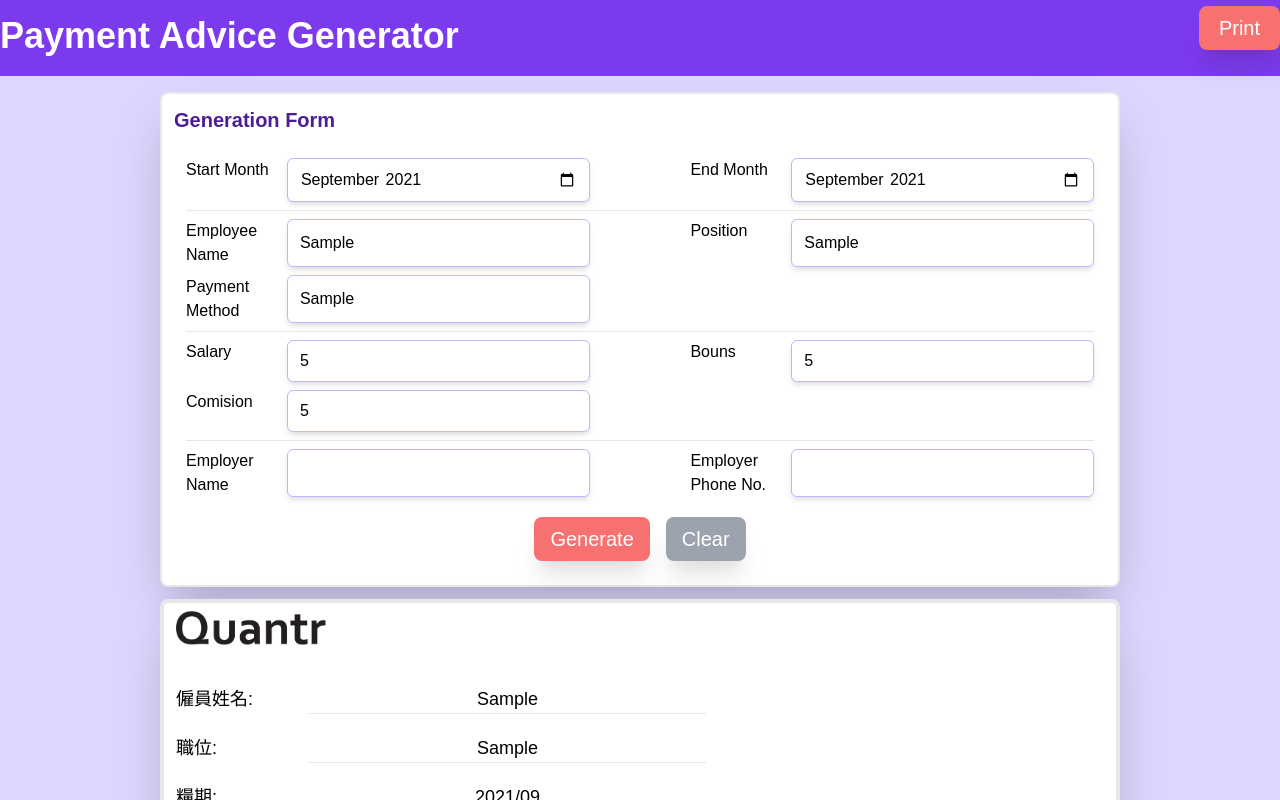
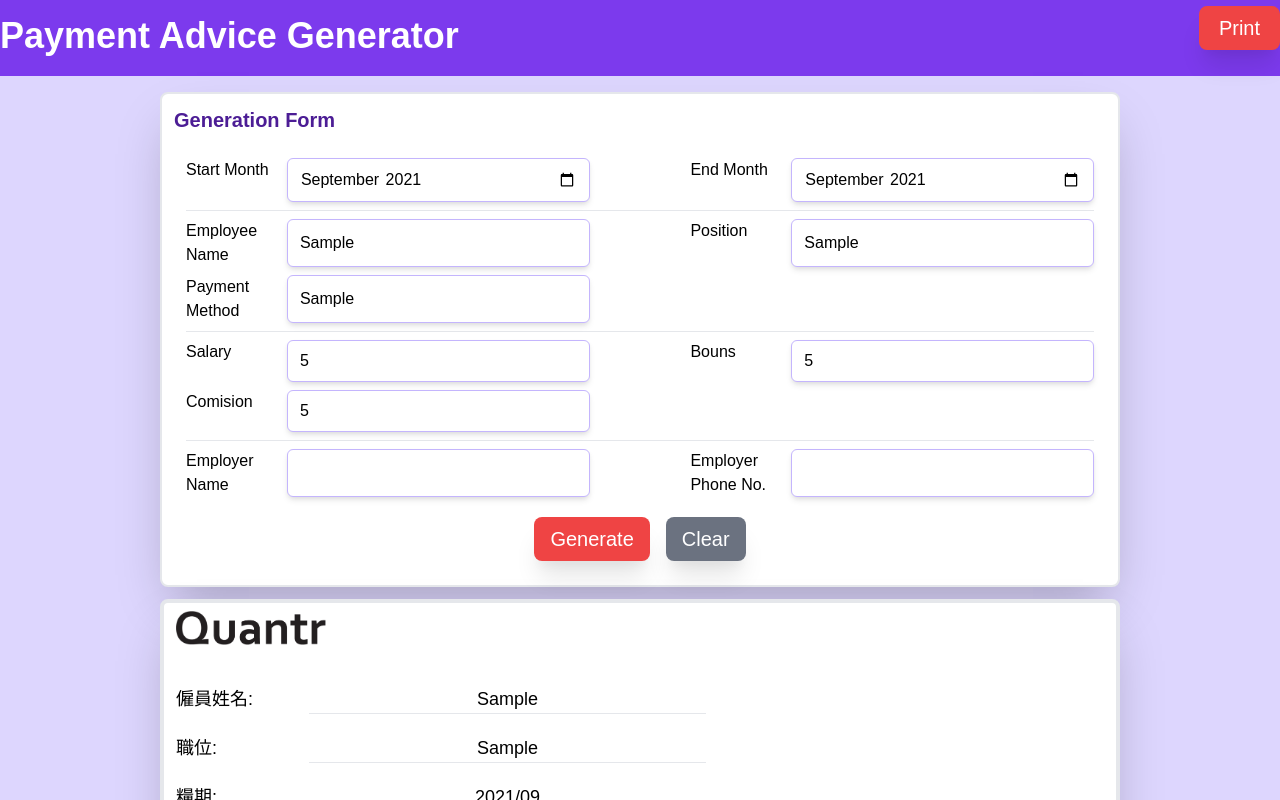
Before and after one commit to michaelc285/payment-advice-generator, a React (Create React App) app: page / in a window 1280 px wide. Both pictures are taken after typing "Sample", "Sample", "Sample", "5", "5", "5" into the empty fields and a click on the button "Generate". Shown: the top 800 px of the page. Built offline with nearby package versions, Linux system fonts and the light colour scheme.

Commit message:
Update buttons color

```diff
--- a/src/components/Form.jsx
+++ b/src/components/Form.jsx
@@ -89,8 +89,8 @@ export default function Form() {
 
 
                 <div className="flex flex-row justify-center mt-5">
-                    <button type="submit" className="py-2 px-4 shadow-xl rounded-lg bg-red-400 hover:bg-red-500 text-xl font-xl text-white">Generate</button>
-                    <button type="button" className="ml-4 py-2 px-4 shadow-xl rounded-lg bg-gray-400 hover:bg-gray-500 text-xl font-xl  text-white" onClick={clearHandler}>Clear</button>
+                    <button type="submit" className="py-2 px-4 shadow-xl rounded-lg bg-red-500 hover:bg-red-600 text-xl font-xl text-white">Generate</button>
+                    <button type="button" className="ml-4 py-2 px-4 shadow-xl rounded-lg bg-gray-500 hover:bg-gray-600 text-xl font-xl text-white" onClick={clearHandler}>Clear</button>
                 </div>
             </form>
 
--- a/src/components/Print.jsx
+++ b/src/components/Print.jsx
@@ -20,7 +20,7 @@ export default function Print() {
                     <div className="font-bold text-4xl text-white">Payment Advice Generator</div>
                     {
                         formDatas.periods.length > 0 &&
-                        <button type="button" className="bg-red-400 hover:bg-red-500 shadow-xl px-5 py-2 rounded-lg text-xl font-xl text-white animate-bounce" onClick={handlePrint}>Print</button>
+                        <button type="button" className="bg-red-500 hover:bg-red-600 shadow-xl px-5 py-2 rounded-lg text-xl font-xl text-white animate-bounce" onClick={handlePrint}>Print</button>
 
                     }
                 </div>
```
